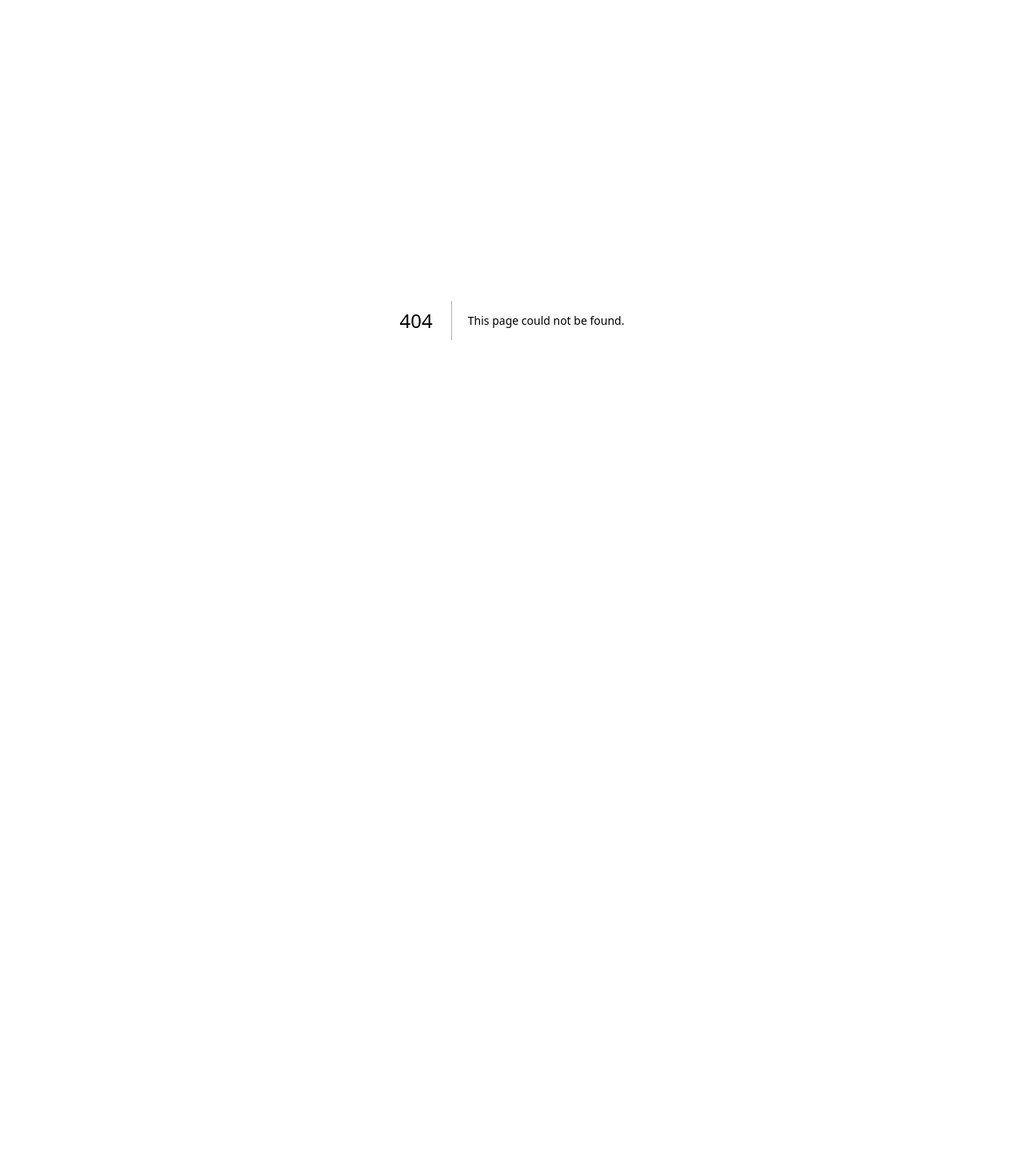
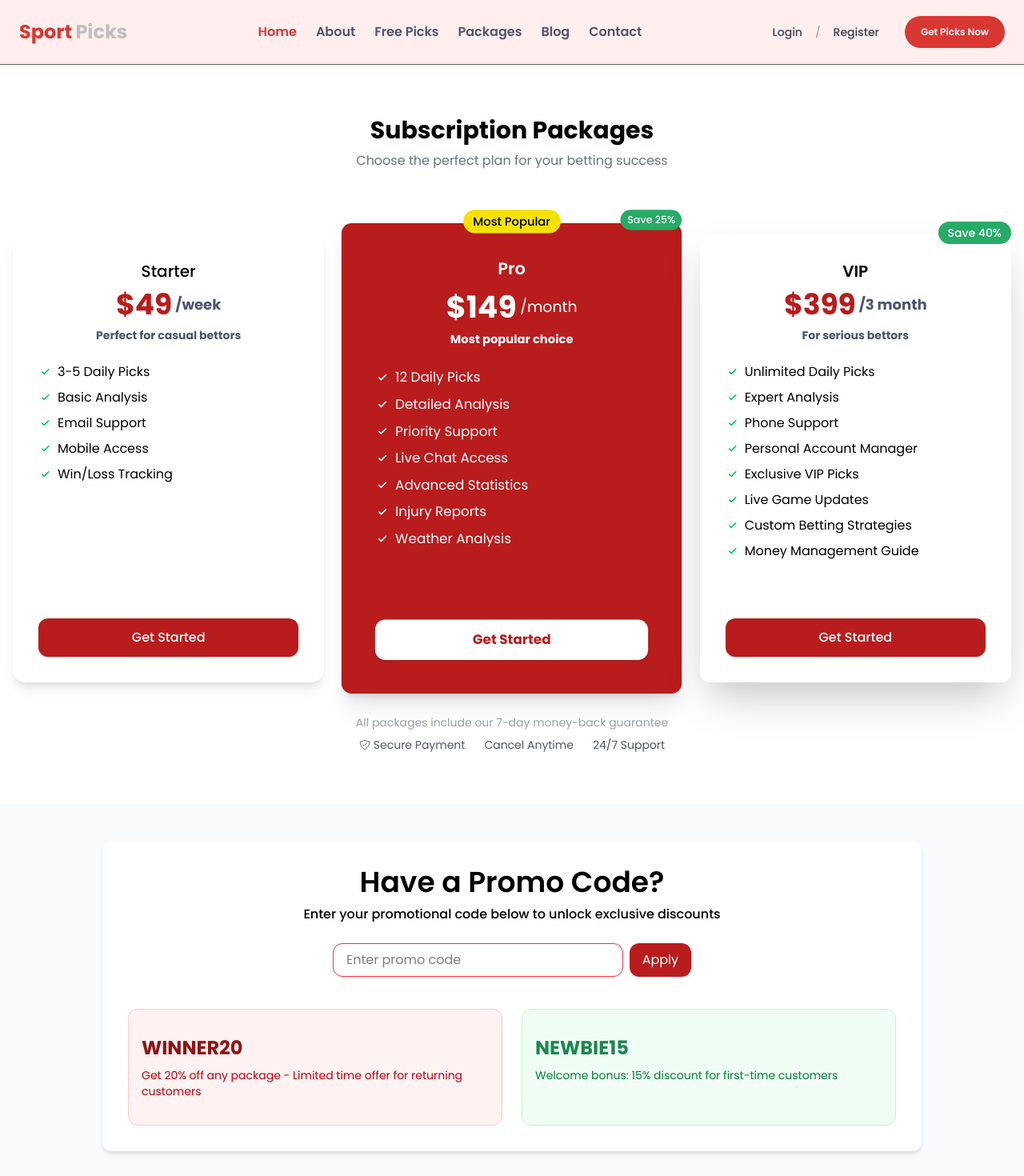
Before and after one commit to code-wev/GuaranteedSportPicks, a Next.js app: page /packages in a window 1280 px wide. Before the commit this address had no page. Shown: the top 1470 px of the page at 80% size. Before the commit the page ends 800 px from the top, so only its background shows below. Built offline with nearby package versions, Linux system fonts and the light colour scheme.

Commit message:
packages page added,subscription,promocode section added in packages page

```diff
--- a/app/layout.js
+++ b/app/layout.js
@@ -1,5 +1,7 @@
-import { Geist, Geist_Mono } from "next/font/google";
+import { Geist, Geist_Mono, Poppins } from "next/font/google";
 import "./globals.css";
+import Navbar from "@/components/Home/Navbar";
+import Footer from "@/components/Home/Footer";
 
 const geistSans = Geist({
   variable: "--font-geist-sans",
@@ -11,6 +13,11 @@ const geistMono = Geist_Mono({
   subsets: ["latin"],
 });
 
+const poppins = Poppins({
+  subsets: ["latin"],
+  weight: ["400", "500", "600", "700"],
+});
+
 export const metadata = {
   title: "GuaranteedSportPicks",
   description: "",
@@ -20,9 +27,11 @@ export default function RootLayout({ children }) {
   return (
     <html lang="en">
       <body
-        className={`${geistSans.variable} ${geistMono.variable} antialiased`}
+        className={`${geistSans.variable} ${geistMono.variable} ${poppins.className} antialiased`}
       >
+        <Navbar/>
         {children}
+        <Footer/>
       </body>
     </html>
   );
--- /dev/null
+++ b/app/packages/page.js
@@ -0,0 +1,14 @@
+import PromoCode from '@/components/packages/PromoCode';
+import Subscription from '@/components/packages/Subscription';
+import React from 'react';
+
+const page = () => {
+    return (
+        <div>
+            <Subscription/>
+            <PromoCode/>
+        </div>
+    );
+};
+
+export default page;
--- a/app/page.js
+++ b/app/page.js
@@ -1,10 +1,8 @@
-import Footer from "@/components/Home/Footer";
 import GetFreeDailyPicks from "@/components/Home/GetFreeDailyPicks";
 import HomeBanner from "@/components/Home/HomeBanner";
 import LatestBettingInsights from "@/components/Home/LatestBettingInsights";
 import LiveOddsPicks from "@/components/Home/LiveOddsPicks";
 import Members from "@/components/Home/Members";
-import Navbar from "@/components/Home/Navbar";
 import Package from "@/components/Home/Package";
 import TodaysFeature from "@/components/Home/TodaysFeature";
 import WhyChoose from "@/components/Home/WhyChoose";
@@ -12,16 +10,14 @@ import WhyChoose from "@/components/Home/WhyChoose";
 export default function Page() {
   return (
     <div>
-      <Navbar />
       <HomeBanner />
       <TodaysFeature />
       <WhyChoose />
-      <Package/>
-      <Members/>
+      <Package />
+      <Members />
       <LiveOddsPicks />
-      <GetFreeDailyPicks/>
-      <LatestBettingInsights/>
-      <Footer/>
+      <GetFreeDailyPicks />
+      <LatestBettingInsights />
     </div>
   );
 }
--- a/components/Home/Navbar.jsx
+++ b/components/Home/Navbar.jsx
@@ -30,7 +30,7 @@ export default function Navbar() {
             <Link href="#">Free Picks</Link>
           </li>
           <li>
-            <Link href="#">Packages</Link>
+            <Link href="/packages">Packages</Link>
           </li>
           <li>
             <Link href="#">Blog</Link>
--- /dev/null
+++ b/components/packages/PromoCode.jsx
@@ -0,0 +1,53 @@
+"use client";
+import { useState } from "react";
+
+export default function PromoCode() {
+  const [promo, setPromo] = useState("");
+
+  const handleApply = () => {
+    alert(`Promo code applied: ${promo}`);
+  };
+
+  return (
+    <div className="bg-[#F9FAFB] w-full h-[480px] flex items-center">
+      <div className="max-w-5xl mx-auto bg-white p-8 rounded-xl shadow-md w-full">
+        <h2 className="text-4xl font-semibold text-center mb-2">Have a Promo Code?</h2>
+        <p className="text-center font-medium mb-6">
+          Enter your promotional code below to unlock exclusive discounts
+        </p>
+
+        <div className="flex gap-2 mb-10 max-w-md mx-auto">
+          <input
+            type="text"
+            value={promo}
+            onChange={(e) => setPromo(e.target.value)}
+            placeholder="Enter promo code"
+            className="flex-1 border border-red-500 rounded-xl px-4 py-2 focus:outline-none focus:ring-2 focus:ring-red-500"
+          />
+          <button
+            onClick={handleApply}
+            className="bg-[#B91C1C] text-white px-4 py-2 rounded-xl hover:bg-red-700 transition"
+          >
+            Apply
+          </button>
+        </div>
+
+        <div className="flex flex-col sm:flex-row gap-6">
+          <div className="flex-1 border border-red-200 bg-red-50 rounded-xl py-8 px-4">
+            <h3 className="text-[#8E1515] font-bold mb-2 text-2xl">WINNER20</h3>
+            <p className="text-red-700 text-sm">
+              Get 20% off any package - Limited time offer for returning customers
+            </p>
+          </div>
+
+          <div className="flex-1 border border-green-200 bg-green-50 rounded-xl p-4 py-8">
+            <h3 className="text-[#1D8652] font-bold mb-2 text-2xl">NEWBIE15</h3>
+            <p className="text-green-700 text-sm">
+              Welcome bonus: 15% discount for first-time customers
+            </p>
+          </div>
+        </div>
+      </div>
+    </div>
+  );
+}
--- /dev/null
+++ b/components/packages/Subscription.jsx
@@ -0,0 +1,183 @@
+// components/Subscription.jsx
+"use client";
+
+import React from "react";
+import { IoShieldCheckmarkOutline } from "react-icons/io5";
+
+
+const Subscription = () => {
+  return (
+    <div className="py-16 bg-white flex flex-col items-center">
+      <h2 className="text-3xl font-bold mb-2">Subscription Packages</h2>
+      <p className="text-gray-500 mb-20">
+        Choose the perfect plan for your betting success
+      </p>
+
+      <div className="flex flex-col lg:flex-row gap-8 w-full max-w-7xl px-4">
+        {/* ----------------------------- STARTER PLAN ----------------------------- */}
+        <div
+          className="relative flex-1 rounded-2xl shadow-lg p-8 flex flex-col bg-white
+          transition-all duration-300 hover:scale-105 hover:shadow-2xl hover:-translate-y-2"
+        >
+          <div className="flex flex-col items-center justify-center">
+            <h3 className="text-xl font-medium mb-2">Starter</h3>
+            <p className="text-4xl font-bold mb-2 flex items-center gap-1 text-[#B91C1C]">
+              $49 <span className=" text-lg font-bold text-[#4B556C]">/week</span>
+            </p>
+            <p className="mb-6 text-sm text-[#4B556C] font-bold">
+              Perfect for casual bettors
+            </p>
+          </div>
+
+          <ul className="mb-6 flex-1 space-y-2">
+            {[
+              "3-5 Daily Picks",
+              "Basic Analysis",
+              "Email Support",
+              "Mobile Access",
+              "Win/Loss Tracking",
+            ].map((feature, i) => (
+              <li key={i} className="flex items-center gap-2">
+                <svg
+                  className="w-4 h-4 text-green-500"
+                  fill="currentColor"
+                  viewBox="0 0 20 20"
+                >
+                  <path
+                    fillRule="evenodd"
+                    d="M16.707 5.293a1 1 0 00-1.414 0L9 11.586 6.707 9.293a1 1 0 10-1.414 1.414l3 3a1 1 0 001.414 0l7-7a1 1 0 000-1.414z"
+                    clipRule="evenodd"
+                  />
+                </svg>
+                <span>{feature}</span>
+              </li>
+            ))}
+          </ul>
+
+          <button className="mt-auto py-3 px-6 rounded-xl font-medium shadow bg-[#B91C1C] text-white hover:opacity-90 transition">
+            Get Started
+          </button>
+        </div>
+
+        {/* ----------------------------- PRO PLAN (HIGHLIGHTED) ----------------------------- */}
+        <div
+          className="relative flex-1 rounded-xl shadow-xl p-10 flex flex-col bg-[#B91C1C] text-white
+  min-h-[520px] lg:min-h-[560px]
+  scale-105
+  transition-all duration-300 hover:scale-[1.14] hover:shadow-2xl hover:-translate-y-2"
+        >
+          <span className="absolute -top-4 left-1/2 -translate-x-1/2 bg-[#F5E104] text-black px-3 py-1 rounded-full text-sm font-medium">
+            Most Popular
+          </span>
+
+          <span className="absolute -top-4 right-0 bg-[#26AB68] text-white px-2 py-1 rounded-full text-xs font-medium">
+            Save 25%
+          </span>
+
+          <div className="flex flex-col items-center justify-center">
+            <h3 className="text-xl font-semibold mb-3">Pro</h3>
+            <p className="text-4xl font-bold mb-2 flex items-center gap-1">
+              $149 <span className="text-lg font-normal">/month</span>
+            </p>
+            <p className="mb-6 text-sm font-bold">Most popular choice</p>
+          </div>
+
+          <ul className="mb-6 flex-1 space-y-2">
+            {[
+              "12 Daily Picks",
+              "Detailed Analysis",
+              "Priority Support",
+              "Live Chat Access",
+              "Advanced Statistics",
+              "Injury Reports",
+              "Weather Analysis",
+            ].map((feature, i) => (
+              <li key={i} className="flex items-center gap-2">
+                <svg
+                  className="w-4 h-4 text-white"
+                  fill="currentColor"
+                  viewBox="0 0 20 20"
+                >
+                  <path
+                    fillRule="evenodd"
+                    d="M16.707 5.293a1 1 0 00-1.414 0L9 11.586 6.707 9.293a1 1 0 10-1.414 1.414l3 3a1 1 0 001.414 0l7-7a1 1 0 000-1.414z"
+                    clipRule="evenodd"
+                  />
+                </svg>
+                <span>{feature}</span>
+              </li>
+            ))}
+          </ul>
+
+          <button className="mt-auto py-3 px-6 rounded-xl font-bold shadow bg-white text-[#B91C1C] hover:opacity-90 transition">
+            Get Started
+          </button>
+        </div>
+
+        {/* ----------------------------- VIP PLAN ----------------------------- */}
+        <div
+          className="relative flex-1 rounded-xl shadow-2xl p-8 flex flex-col bg-white
+          transition-all duration-300 hover:scale-105 hover:shadow-2xl hover:-translate-y-2"
+        >
+          <span className="absolute -top-4 right-0 bg-[#26AB68] text-white px-3 py-1 rounded-full text-sm font-medium">
+            Save 40%
+          </span>
+
+          <div className="flex flex-col items-center justify-center">
+            <h3 className="text-xl font-semibold mb-2">VIP</h3>
+            <p className="text-4xl font-bold mb-2 flex items-center gap-1 text-[#B91C1C]">
+              $399 <span className="text-lg text-[#4B556C]">/3 month</span>
+            </p>
+            <p className="mb-6 text-sm text-[#4B556C] font-bold">
+              For serious bettors
+            </p>
+          </div>
+
+          <ul className="mb-6 flex-1 space-y-2">
+            {[
+              "Unlimited Daily Picks",
+              "Expert Analysis",
+              "Phone Support",
+              "Personal Account Manager",
+              "Exclusive VIP Picks",
+              "Live Game Updates",
+              "Custom Betting Strategies",
+              "Money Management Guide",
+            ].map((feature, i) => (
+              <li key={i} className="flex items-center gap-2">
+                <svg
+                  className="w-4 h-4 text-green-500"
+                  fill="currentColor"
+                  viewBox="0 0 20 20"
+                >
+                  <path
+                    fillRule="evenodd"
+                    d="M16.707 5.293a1 1 0 00-1.414 0L9 11.586 6.707 9.293a1 1 0 10-1.414 1.414l3 3a1 1 0 001.414 0l7-7a1 1 0 000-1.414z"
+                    clipRule="evenodd"
+                  />
+                </svg>
+                <span>{feature}</span>
+              </li>
+            ))}
+          </ul>
+
+          <button className="mt-auto py-3 px-6 rounded-xl font-medium shadow bg-[#B91C1C] text-white hover:opacity-90 transition">
+            Get Started
+          </button>
+        </div>
+      </div>
+
+      <p className="mt-10 text-gray-400 text-sm">
+        All packages include our 7-day money-back guarantee
+      </p>
+
+      <div className="mt-2 flex items-center gap-6 text-[#4B556C] text-sm">
+        <span className="flex items-center gap-1"><IoShieldCheckmarkOutline />Secure Payment</span>
+        <span>Cancel Anytime</span>
+        <span>24/7 Support</span>
+      </div>
+    </div>
+  );
+};
+
+export default Subscription;
```
